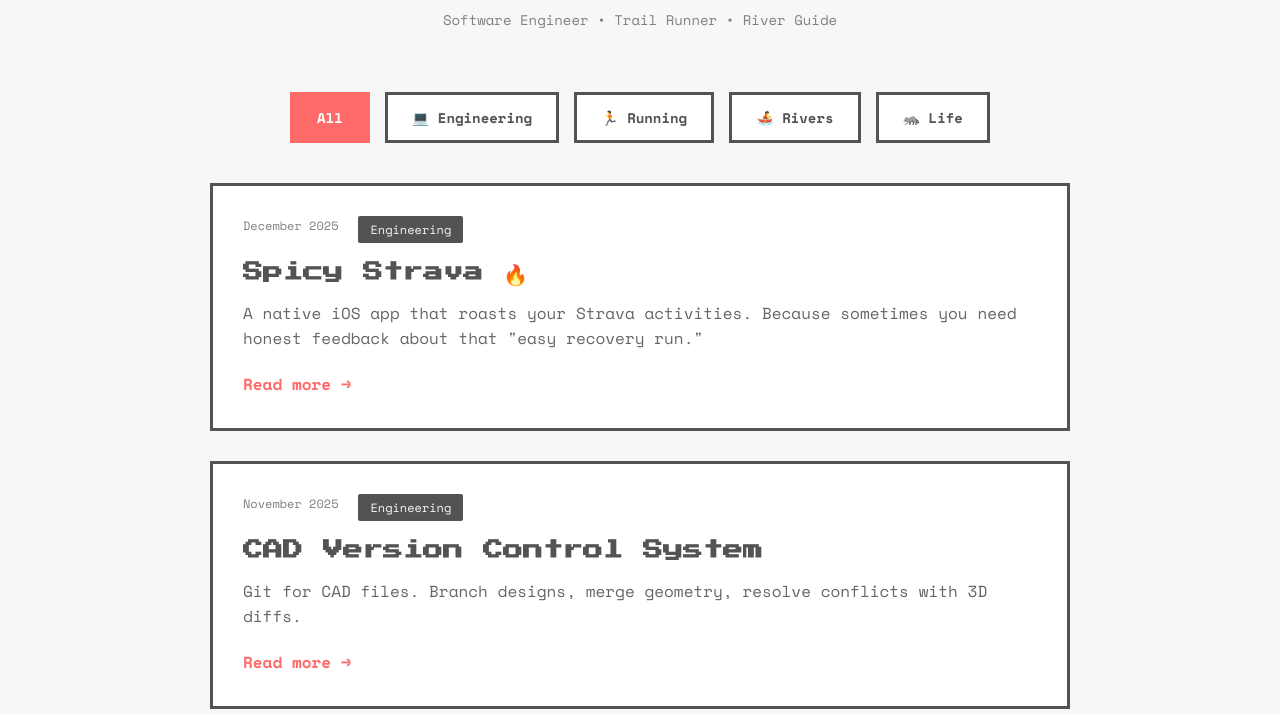
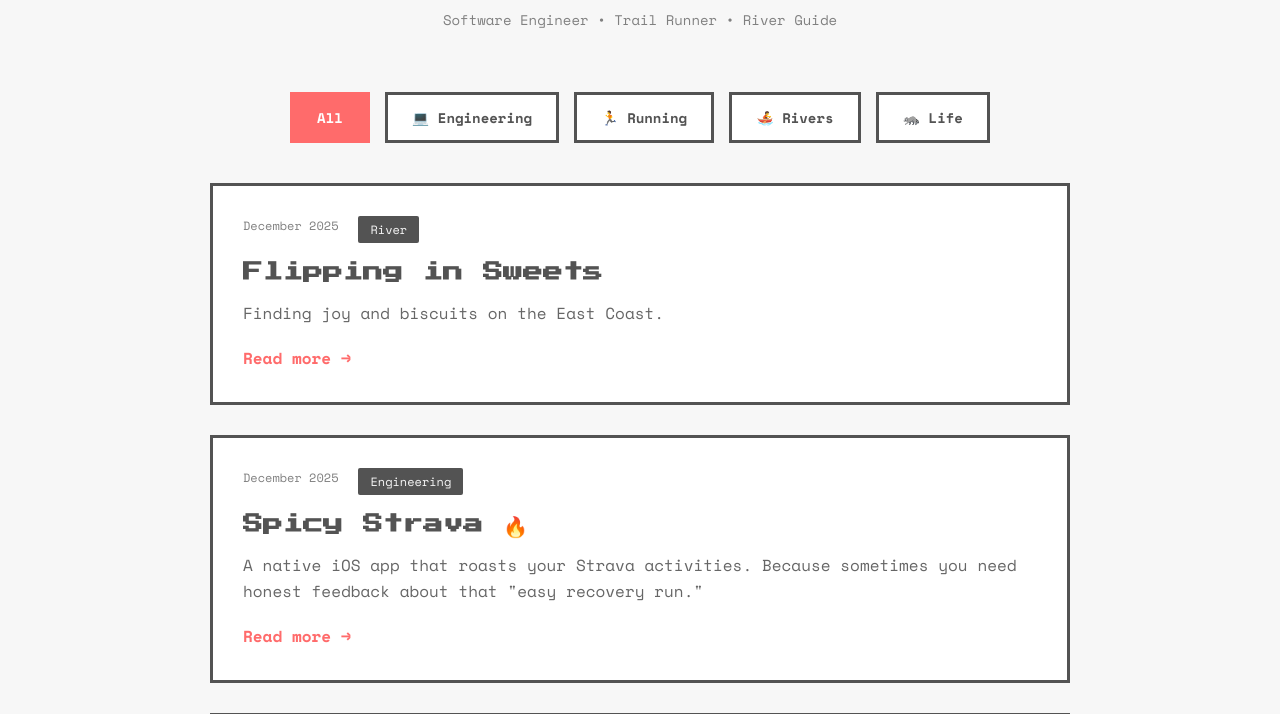
Before and after one commit to rhblitstein/rhblitstein.github.io, a plain HTML site: page blog/index.html in a window 1280 px wide. Shown: the part 194-908 px from the top of the page. Drawn offline with nearby package versions, Linux system fonts and the light colour scheme.

Commit message:
sort dates

```diff
--- a/blog/blog.js
+++ b/blog/blog.js
@@ -1,3 +1,20 @@
+// Sort posts by date on load
+function sortPostsByDate() {
+    const postsContainer = document.querySelector('.posts');
+    const posts = Array.from(document.querySelectorAll('.post-preview'));
+
+    posts.sort((a, b) => {
+        const dateA = new Date(a.dataset.date || '2000-01-01');
+        const dateB = new Date(b.dataset.date || '2000-01-01');
+        return dateB - dateA; // Newest first
+    });
+
+    posts.forEach(post => postsContainer.appendChild(post));
+}
+
+// Sort on page load
+sortPostsByDate();
+
 // Category filtering
 const categoryBtns = document.querySelectorAll('.category-btn');
 const posts = document.querySelectorAll('.post-preview');
--- a/blog/index.html
+++ b/blog/index.html
@@ -26,7 +26,7 @@
         </section>
 
         <section class="posts">
-            <article class="post-preview" data-category="engineering">
+            <article class="post-preview" data-category="engineering" data-date="2025-12-28">
                 <div class="post-meta">
                     <span class="date">December 2025</span>
                     <span class="category">Engineering</span>
@@ -36,7 +36,7 @@
                 <a href="posts/spicy-strava.html" class="read-more">Read more →</a>
             </article>
 
-            <article class="post-preview" data-category="engineering">
+            <article class="post-preview" data-category="engineering" data-date="2025-12-15">
                 <div class="post-meta">
                     <span class="date">November 2025</span>
                     <span class="category">Engineering</span>
@@ -46,13 +46,13 @@
                 <a href="posts/cad-version-control.html" class="read-more">Read more →</a>
             </article>
 
-            <article class="post-preview" data-category="life">
+            <article class="post-preview" data-category="rivers" data-date="2025-12-29">
                 <div class="post-meta">
                     <span class="date">December 2025</span>
                     <span class="category">River</span>
                 </div>
                 <h2>Flipping in Sweets</h2>
-                <p class="excerpt">Finding joy in failure on the East Coast.</p>
+                <p class="excerpt">Finding joy and biscuits on the East Coast.</p>
                 <a href="posts/flipping-in-sweets.html" class="read-more">Read more →</a>
             </article>
 
```
